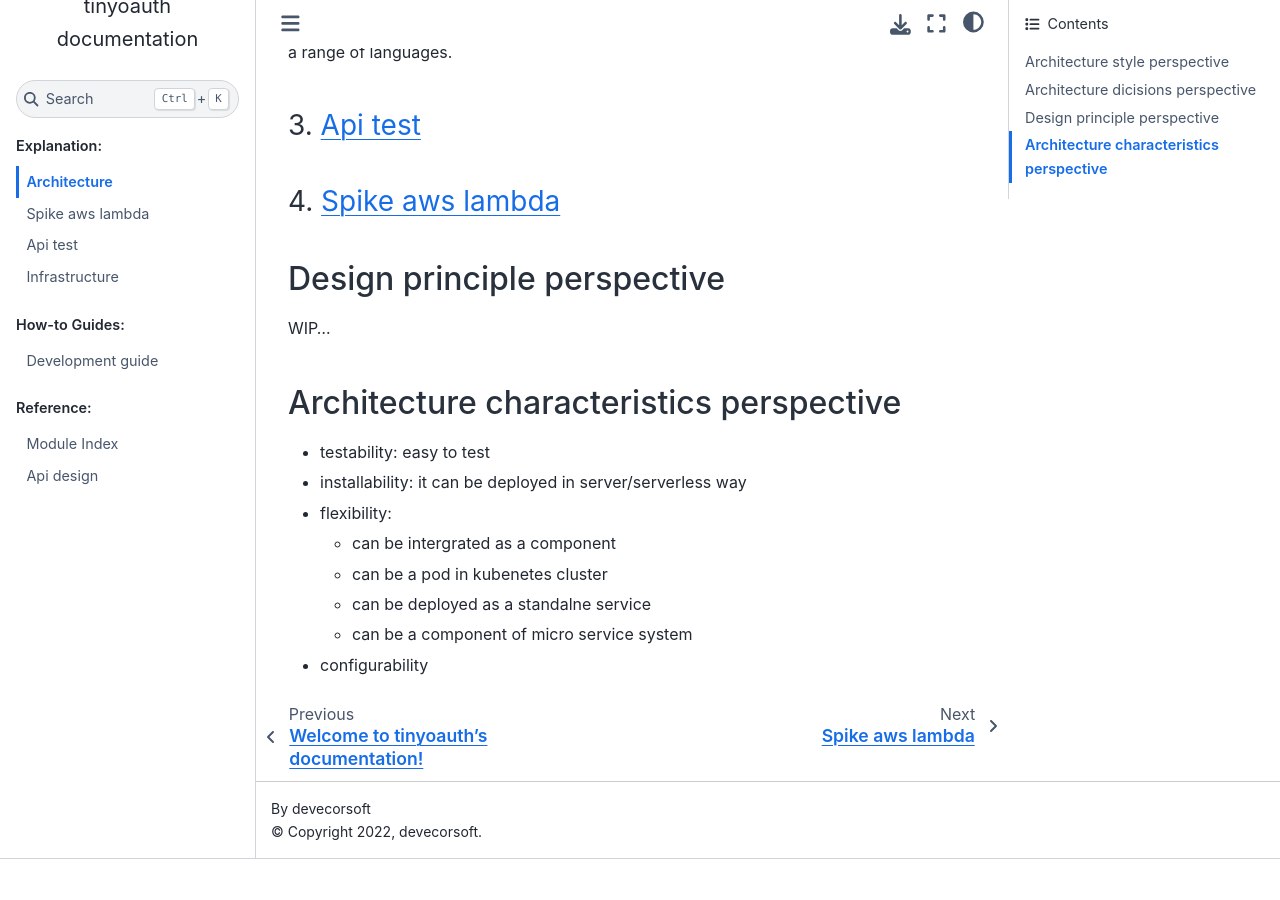
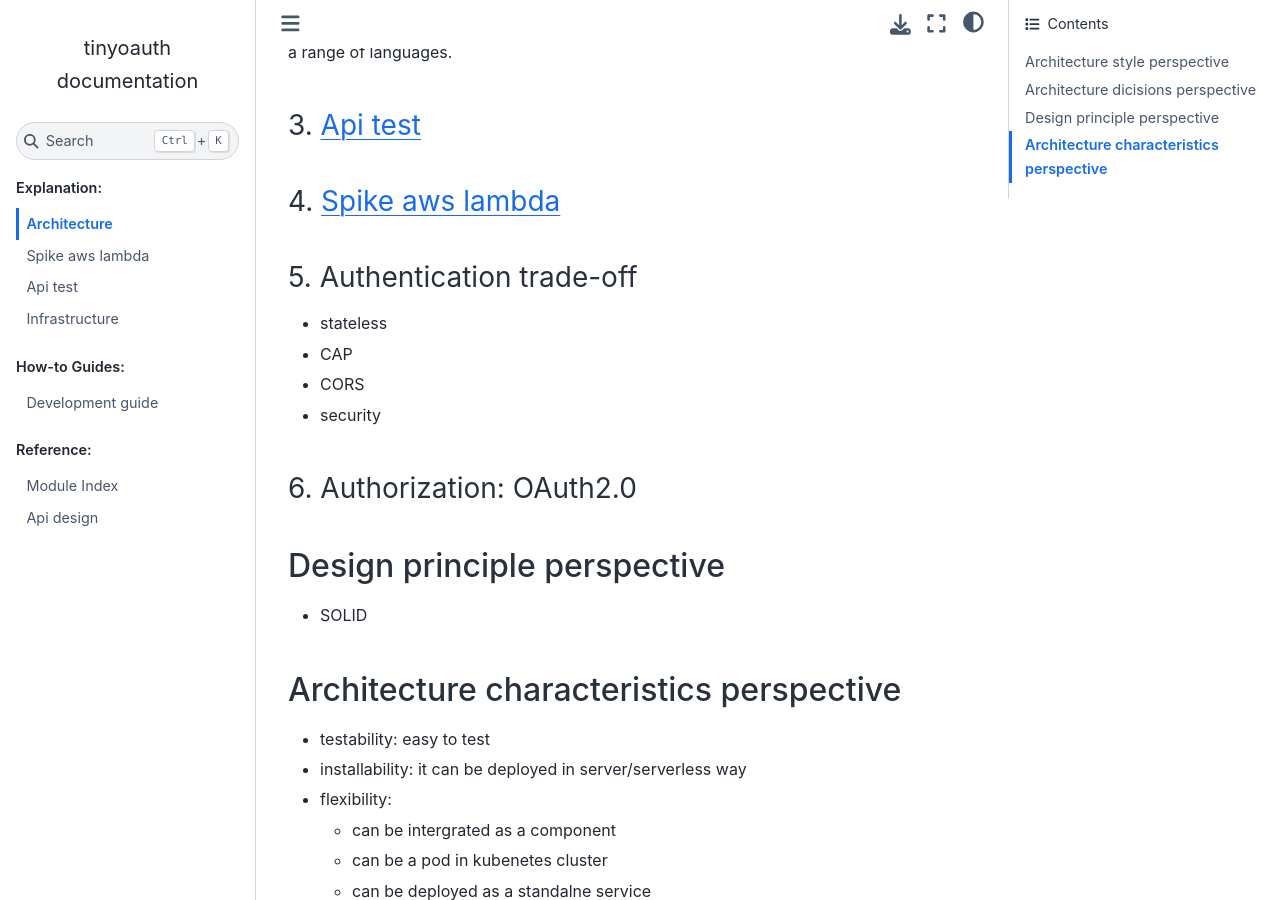
Before and after one commit to DevecorSoft/tinyoauth, a Sphinx documentation site: the page built from docs/source/explanation/architecture.md, in a window 1280 px wide and 900 px high, scrolled down 998 px. Built offline with Sphinx 7.4.7 and the Sphinx Book theme 1.1.4, drawn with Linux system fonts in a browser that asks for light colours; pages that are not in the unit, such as notebooks, are missing from menus; before the commit the page ends 1857 px from its top, so only the background shows below that.

Commit message:
update doc for auth

```diff
--- a/docs/source/explanation/architecture.md
+++ b/docs/source/explanation/architecture.md
@@ -28,9 +28,18 @@
 
 ### 4. [Spike aws lambda](spike-aws-lambda.rst)
 
+### 5. Authentication trade-off
+
+* stateless
+* CAP
+* CORS
+* security
+
+### 6. Authorization: OAuth2.0
+
 ## Design principle perspective
 
-WIP...
+* SOLID
 
 ## Architecture characteristics perspective
 
--- a/package.json
+++ b/package.json
@@ -1,6 +1,6 @@
 {
   "name": "tinyoauth",
-  "version": "1.0.9",
+  "version": "1.0.10",
   "description": "a hostable oauth2.0 serverless app",
   "main": "index.js",
   "scripts": {
```
Also changed, not shown: 1 other file.
